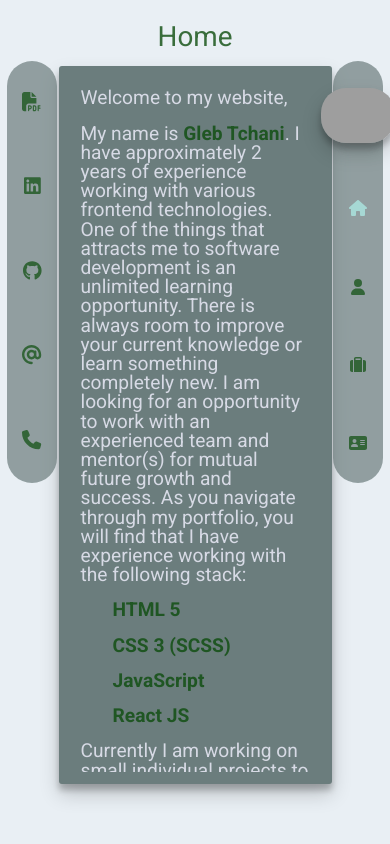
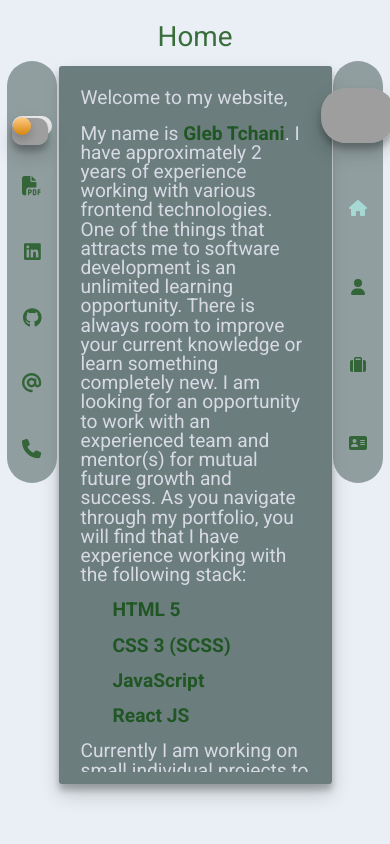
Before and after one commit to GlebTc/Portfolio, a React (Create React App) app: page / in a window 390 px wide. Shown: the top 844 px of the page. Built offline with nearby package versions, Linux system fonts and the light colour scheme; grey boxes are pictures that could not be loaded.

Commit message:
Toggle switch created but not working on mobile...

```diff
--- a/src/components/NavBar.tsx
+++ b/src/components/NavBar.tsx
@@ -1,5 +1,4 @@
 import React from "react";
-import themeToggler from "../utils/ThemeToggler";
 
 
 
@@ -11,12 +10,7 @@ import SocialLinks from "./reusable/SocialLinks";
 
 
 const NavBar: React.FC = () => {
-    const [themeTitle, setThemeTitle] = React.useState("Dark");
-    const [darkTheme, setDarkTheme] = React.useState(true);
 
-        const toggleTheme = () => {
-            themeToggler(darkTheme, setThemeTitle, setDarkTheme);
-        }
 
 
     return(
@@ -70,7 +64,6 @@ const NavBar: React.FC = () => {
                 >
                     <li className="nav__link">Contact</li>
                 </Link>
-                <button onClick={toggleTheme} id="toggel__theme">{`${themeTitle} Mode`}</button>
             </ul>
         </nav>
 {/* -------------------------------END Main NavBar------------------------------- */}
--- a/src/components/reusable/SocialLinks.tsx
+++ b/src/components/reusable/SocialLinks.tsx
@@ -1,6 +1,7 @@
 import { FontAwesomeIcon } from '@fortawesome/react-fontawesome'
 import { faAt, faPhone, faFilePdf } from '@fortawesome/free-solid-svg-icons'
 import { faLinkedin, faGithub } from '@fortawesome/free-brands-svg-icons'
+import DarkModeButton from '../../utils/DarkModeButoon'
 
 const SocialLinks = () => {
 
@@ -8,6 +9,7 @@ const SocialLinks = () => {
 
     return (
         <>
+            <DarkModeButton />
             <li className="nav__side__link"><a href={resumeLink} target="_blank" rel="noreferrer"><FontAwesomeIcon icon={faFilePdf} /></a></li>
             <li className="nav__side__link"><a href="https://www.linkedin.com/in/glebtc/" target="_blank" rel="noreferrer"><FontAwesomeIcon icon={faLinkedin} /></a></li>
             <li className="nav__side__link"><a href="https://github.com/GlebTc" target="_blank" rel="noreferrer"><FontAwesomeIcon icon={faGithub} /></a></li>
--- /dev/null
+++ b/src/sass/components/_darkmodebutton.scss
@@ -0,0 +1,44 @@
+// https://redstapler.co/pure-css-minimal-dark-mode-toggle-button/
+
+#toggle__label {
+    width: 40px;
+    height: 20px;
+    position: relative;
+    display: block;
+    background-color: #ebebeb;
+    border-radius: 20px;
+    box-shadow: insert 0px 5px 15px rgba(0,0,0,0.4), insert 0px -5px 15px rgba(255, 255, 255, 0.4);
+    cursor: pointer;
+}
+
+#toggle__label:after {
+    content: "";
+    width: 18px;
+    height: 18px;
+    position: absolute;
+    top: 1px;
+    left: 1px;
+    background: linear-gradient(180deg,#ffcc89,#d8860b);
+    border-radius: 18px;
+    box-shadow: 0px 5px 10px rgba(0,0,0,0.2);
+}
+
+#darkmode__button {
+    width: 0;
+    height: 0;
+    visibility: hidden;
+}
+
+input:checked + #toggle__label {
+    background: #242424;
+}
+
+input:checked + #toggle__label:after {
+    left:38px;
+    transform: translateX(-100%);
+    background: linear-gradient(180deg,#777,#3a3a3a);
+}
+
+#toggle__label, #toggle__label:after {
+    transition: 0.3s
+}
--- a/src/sass/components/_navbar.scss
+++ b/src/sass/components/_navbar.scss
@@ -27,8 +27,7 @@
 }
 
 /*--------------------------------Navigation Links--------------------------------*/
-.nav__link,
-#toggel__theme
+.nav__link
 {
     cursor: pointer;
     padding: 7px 25px;
--- a/src/sass/main.scss
+++ b/src/sass/main.scss
@@ -3,6 +3,7 @@
 @import './components/about';
 @import './components/portfolio';
 @import './components/contact';
+@import './components/darkmodebutton';
 @import '../utils/root.scss';
 @import url('https://fonts.googleapis.com/css2?family=Roboto:wght@400;700;900&display=swap');
 
--- /dev/null
+++ b/src/utils/DarkModeButoon.tsx
@@ -0,0 +1,22 @@
+import {useState} from 'react';
+import themeToggler from './ThemeToggler';
+
+const DarkModeButton = () => {
+
+
+    const [darkTheme, setDarkTheme] = useState(true);
+
+        const toggleTheme = () => {
+            themeToggler(darkTheme, setDarkTheme);
+        }
+    return (
+        <>
+            <input type="checkbox" id="darkmode__button" />
+            <label onClick={toggleTheme} id="toggle__label"htmlFor="darkmode__button">
+                <img src="sun-svgrepo-com.svg" alt="" />
+            </label>
+        </>
+    )
+}
+
+export default DarkModeButton
--- a/src/utils/ThemeToggler.tsx
+++ b/src/utils/ThemeToggler.tsx
@@ -1,10 +1,9 @@
 
-const themeToggler = (darkTheme: boolean, setThemeTitle: any, setDarkTheme: any) => {
+const themeToggler = (darkTheme: boolean, setDarkTheme: any) => {
 
     // First option is the dark mode
 
     setDarkTheme(!darkTheme);
-    darkTheme ? setThemeTitle ("Light") : setThemeTitle ("Dark");
     darkTheme ?
         document.documentElement.style.setProperty ('--BGC__Primary', "rgba(27, 33, 37, 0.8)") :
         document.documentElement.style.setProperty ('--BGC__Primary', "rgba(144, 175, 197, 0.2)");
@@ -22,7 +21,7 @@ const themeToggler = (darkTheme: boolean, setThemeTitle: any, setDarkTheme: any)
         document.documentElement.style.setProperty ('--Text', "rgba(255, 255, 255, 0.8)") :
         document.documentElement.style.setProperty ('--Text', "rgba(166, 216, 212, 1)");
     darkTheme ?
-        document.documentElement.style.setProperty ('--Btn__BGC', "rgba(44, 206, 44, 0.7)") :
+        document.documentElement.style.setProperty ('--Btn__BGC', "rgba(44, 206, 44, 0.5)") :
         document.documentElement.style.setProperty ('--Btn__BGC', "rgba(12, 76, 12, 0.7)");
     darkTheme ?
         document.documentElement.style.setProperty ('--Active__Text', "rgba(148, 238, 148, 1)") :
```
Also changed, not shown: src/utils/moon-svgrepo-com.svg (added), src/utils/sun-svgrepo-com.svg (added).
